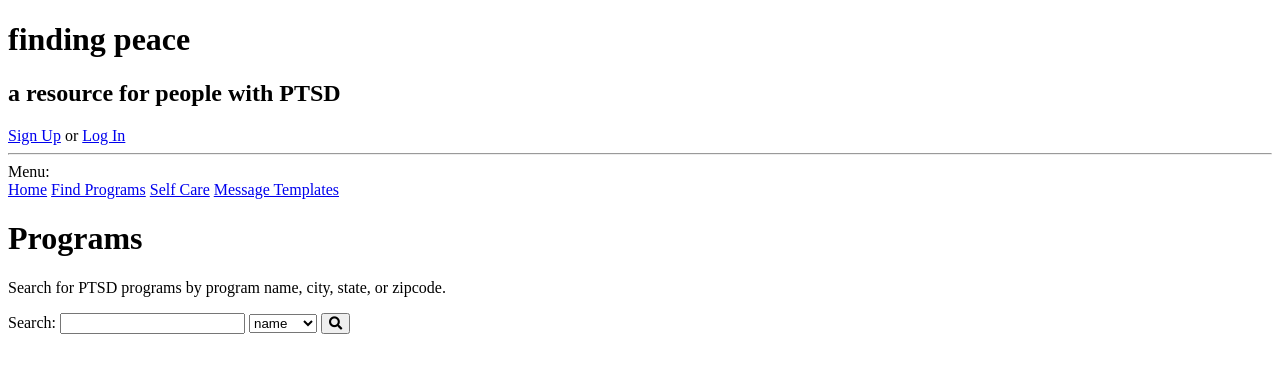
After one commit to salazardenise/ptsd-project, a Flask app: page /programs in a window 1280 px wide. The commit adds this page. Shown: the top 373 px of the page. Run offline with Flask 2, Linux system fonts and the light colour scheme; some libraries are stand-ins or nearby versions.

Commit message:
Add programs page and enable programs search

```diff
--- a/server.py
+++ b/server.py
@@ -1,7 +1,7 @@
 """ PTSD Project """
 
 from jinja2 import StrictUndefined
-from flask import (Flask, render_template, redirect, request, flash, session)
+from flask import (Flask, render_template, redirect, request, flash, session, jsonify)
 from flask_debugtoolbar import DebugToolbarExtension
 from model import (User, Program, Recording, Message)
 from model import (UserProgram, UserRecording, UserMessage)
@@ -97,6 +97,56 @@ def logout():
 
     return redirect('/')
 
+@app.route('/programs')
+def display_programs():
+    """ Displays progam search page. """
+
+    return render_template('programs.html')
+
+@app.route('/search_programs')
+def search_for_programs():
+
+    search_text = request.args.get('search_text')
+    search_type = request.args.get('search_type')
+
+    if search_type == 'program_name':
+        programs_lst_of_tups = db.session.query(Program.program_name,
+                             Program.address,
+                             Program.city,
+                             Program.state,
+                             Program.zipcode).filter(Program.program_name.like(f'%{search_text}%')).all()
+    elif search_type == 'city':
+        programs_lst_of_tups = db.session.query(Program.program_name,
+                             Program.address,
+                             Program.city,
+                             Program.state,
+                             Program.zipcode).filter(Program.city.like(f'%{search_text}%')).all()
+    elif search_type == 'state':
+        programs_lst_of_tups = db.session.query(Program.program_name,
+                             Program.address,
+                             Program.city,
+                             Program.state,
+                             Program.zipcode).filter(Program.state.like(f'%{search_text}%')).all()
+    elif search_type == 'zipcode':
+        programs_lst_of_tups = db.session.query(Program.program_name,
+                             Program.address,
+                             Program.city,
+                             Program.state,
+                             Program.zipcode).filter(Program.zipcode.like(f'%{search_text}%')).all()
+
+    programs_lst_of_dicts = []
+    for program in programs_lst_of_tups:
+        program_dict = {}
+
+        program_dict['program_name'] = program[0]
+        program_dict['address'] = program[1]
+        program_dict['city'] = program[2]
+        program_dict['state'] = program[3]
+        program_dict['zipcode'] = program[4]
+
+        programs_lst_of_dicts.append(program_dict)
+
+    return jsonify(programs_lst_of_dicts)
 
 if __name__ == '__main__':
     # debug must be set to True at the point that DebugToolbarExtension is invoked
--- /dev/null
+++ b/static/js/programs.js
@@ -0,0 +1,42 @@
+"use strict";
+
+$('#programSearchForm').on('submit', (evt) => {
+    evt.preventDefault();
+
+    let search_text = $('#search_text').val();
+    let search_type = $('#search_type').val();
+
+    let data = {'search_text': search_text, 'search_type': search_type}
+    $.get('/search_programs', data, (results) => {
+        // results is a JSON object with all the programs that match the search
+
+        $('#programResults').empty();
+
+        if (results.length == 0) {
+            $('#programResults').html("No results found. Try again with a different search.");
+        }
+        else {
+            $('#programResults').append("<table>");
+            let table_heading = "<tr><th>Favorite</th><th>Program</th><th>Address</th><th>City</th><th>State</th><th>Zipcode</th></tr>"
+            $('#programResults').append(table_heading);
+
+            for (let i in results) {
+                let row = "<tr><td><i class='far fa-star'></i></td>"
+                let program_name = results[i].program_name;
+                row += `<td>${program_name}</td>`
+                let address = results[i].address;
+                row += `<td>${address}</td>`
+                let city = results[i].city;
+                row += `<td>${city}</td>`
+                let state = results[i].state;
+                row += `<td>${state}</td>`
+                let zipcode = results[i].zipcode;
+                row += `<td>${zipcode}</td></tr>`
+                $('#programResults').append(row);
+            }
+            $('#programResults').append("</table>");
+        }
+
+    });
+
+});
--- a/templates/base.html
+++ b/templates/base.html
@@ -2,6 +2,8 @@
 <html>
 <head>
     <title>{% block title %}PTSD Project{% endblock %}</title>
+    <link rel="stylesheet"
+          href="https://use.fontawesome.com/releases/v5.3.1/css/all.css" integrity="sha384-mzrmE5qonljUremFsqc01SB46JvROS7bZs3IO2EmfFsd15uHvIt+Y8vEf7N7fWAU" crossorigin="anonymous">
     <script src="https://code.jquery.com/jquery-3.2.1.min.js"></script>
 </head>
 <body>
--- /dev/null
+++ b/templates/programs.html
@@ -0,0 +1,25 @@
+{% extends 'base.html' %}
+
+{% block title %}Programs{% endblock %}
+
+{% block content %}
+    <h1>Programs</h1>
+    <p>Search for PTSD programs by program name, city, state, or zipcode.</p>
+    <form action="/search_programs" method="GET" id="programSearchForm">
+        <label>Search:
+            <input type="text" name="search_text" id="search_text">
+            <select name="search_type" id="search_type">
+                <option value="program_name">name</option>
+                <option value="city">city</option>
+                <option value="state">state</option>
+                <option value="zipcode">zipcode</option>
+            </select>
+            </label>
+            <button type="submit" id="programSearchButton">
+                <i class="fas fa-search"></i>
+            </button>
+    </form>
+    <br>
+    <div id="programResults"></div>
+    <script src="/static/js/programs.js"></script>
+{% endblock %}
```
